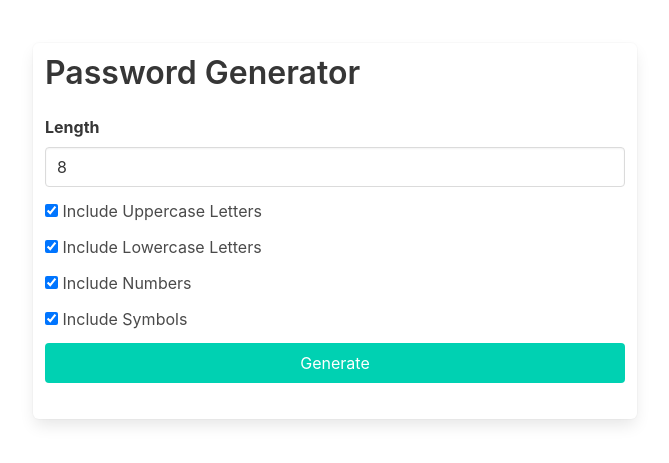
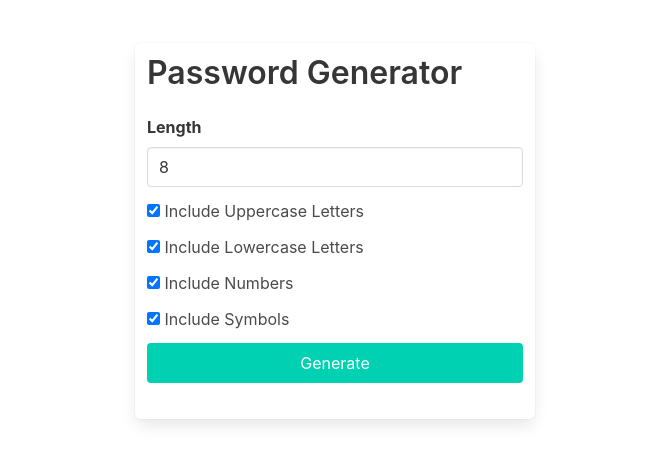
Before and after one commit to scc416/password-generator, an Angular app: page / in a window 1280 px wide. Shown: the part 193-656 px from the top of the page, without its empty margins (305-974 px from the left). Built offline with nearby package versions, Linux system fonts and the light colour scheme.

Commit message:
add max width for the box

```diff
--- a/src/app/app.component.css
+++ b/src/app/app.component.css
@@ -2,3 +2,7 @@
   min-height: 100vh;
   word-wrap: break-word;
 }
+
+.column.box {
+  max-width: 25em;
+}
--- a/src/app/app.component.html
+++ b/src/app/app.component.html
@@ -1,5 +1,5 @@
 <div class="columns is-centered is-vcentered p-3 m-5">
-  <div class="column is-half box">
+  <div class="column box">
     <h1 class="title">Password Generator</h1>
 
     <div class="field">
```
